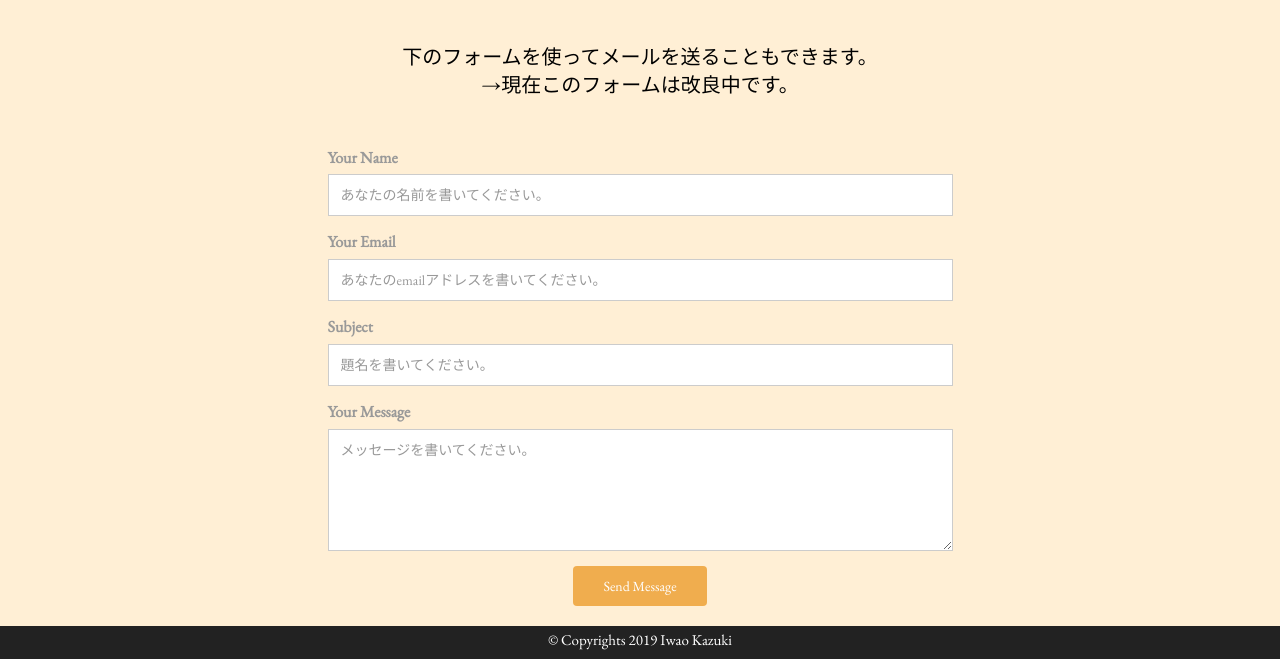
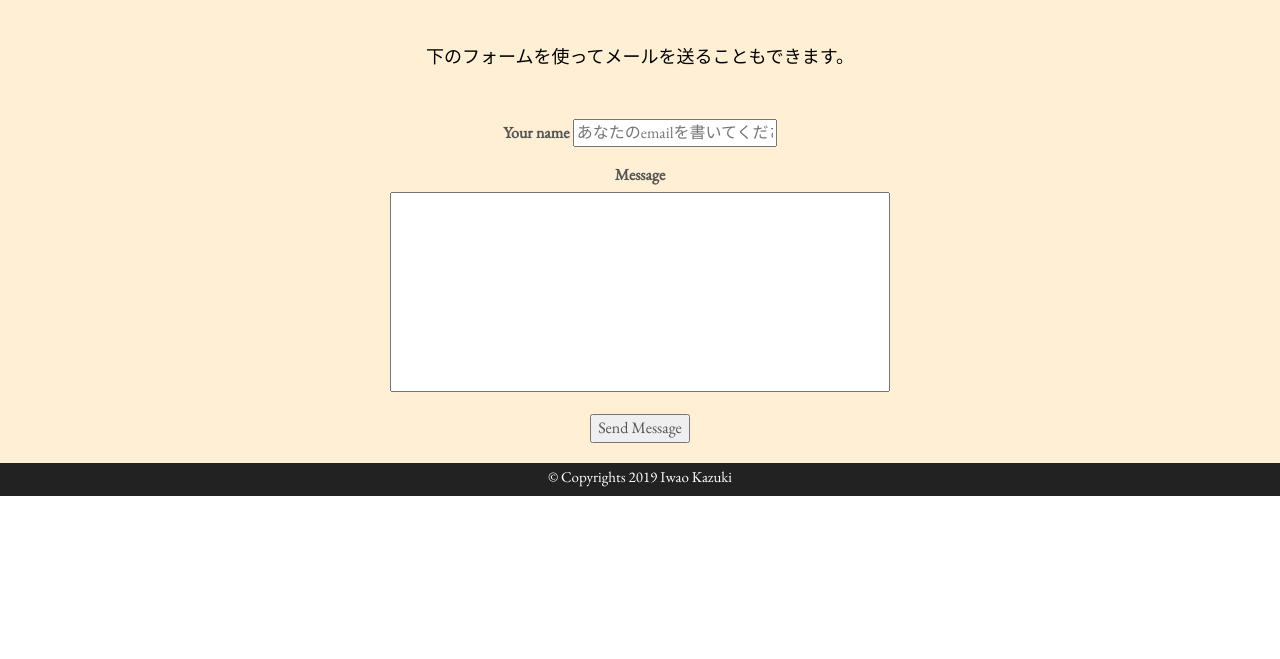
Before and after one commit to k-iwao/my_page, a plain HTML site: page contact.html in a window 1280 px wide. Shown: the part 528-1187 px from the top of the page. After the commit the page ends 1024 px from the top, so only its background shows below. Drawn offline with nearby package versions, Linux system fonts and the light colour scheme.

Commit message:
Add files via upload

```diff
--- a/contact.html
+++ b/contact.html
@@ -68,47 +68,29 @@
         <p style="font-size:35px;"><img src="img/mailform.png" alt="写真" width="35" height="30"><span style="margin-right:10px;">E-mail:<span class="sp_br3"></span></span><a style="font-size:18px;">iwao@hlab.sys.es.osaka-u.ac.jp</a>
         </div>
         <br>
-        <p style="font-size:20px;">下のフォームを使ってメールを送ることもできます。
-    <br>→現在このフォームは改良中です。</p>
+        <p style="font-size:18px;">下のフォームを使ってメールを送ることもできます。</p>
         <br>
       <div class="row">
         <div class="col-md-6 col-md-offset-3">
-          <form class="contact-form php-mail-form" role="form" action="contactform/contactform.php" method="POST">
-
+          <form action="https://formspree.io/xrgywlgk" method="POST">
             <div class="form-group">
-              <label for="contact-name">Your Name</label>
-              <input type="name" name="name" class="form-control" id="contact-name" placeholder="あなたの名前を書いてください。" data-rule="minlen:2" data-msg="Please enter at least 2 chars" >
+              <label for="contact-email">Your name</label>
+              <input type="email" name="_replyto" placeholder="あなたのemailを書いてください。" data-rule="email" data-msg="Please enter a valid email">
               <div class="validate"></div>
             </div>
             <div class="form-group">
-              <label for="contact-email">Your Email</label>
-              <input type="email" name="email" class="form-control" id="contact-email" placeholder="あなたのemailアドレスを書いてください。" data-rule="email" data-msg="Please enter a valid email">
+              <label for="contact-name">Message</label><br>
+              <textarea type="text" style="width:500px; resize:none; height:200px;" name="name" placeholder="内容を書いてください。" data-rule="name" data-msg="Please write something for us">
+              </textarea>
               <div class="validate"></div>
             </div>
-            <div class="form-group">
-              <label for="contact-subject">Subject</label>
-              <input type="text" name="subject" class="form-control" id="contact-subject" placeholder="題名を書いてください。" data-rule="minlen:1" data-msg="Please enter at least 2 chars of subject">
-              <div class="validate"></div>
-            </div>
-
-            <div class="form-group">
-              <label for="contact-message">Your Message</label>
-              <textarea class="form-control" name="message" id="contact-message" placeholder="メッセージを書いてください。" rows="5" data-rule="required" data-msg="Please write something for us"></textarea>
-              <div class="validate"></div>
-            </div>
-
-            <div class="loading"></div>
-            <div class="error-message"></div>
-            <div class="sent-message">Your message has been sent. Thank you!</div>
-
             <div class="form-send">
-              <button type="submit" class="btn btn-large">Send Message</button>
+              <button type="submit" value="Send">Send Message</button>
             </div>
           </form>
         </div>
       </div>
   </div>
-
 
 
   <div id="copyrights">
```
